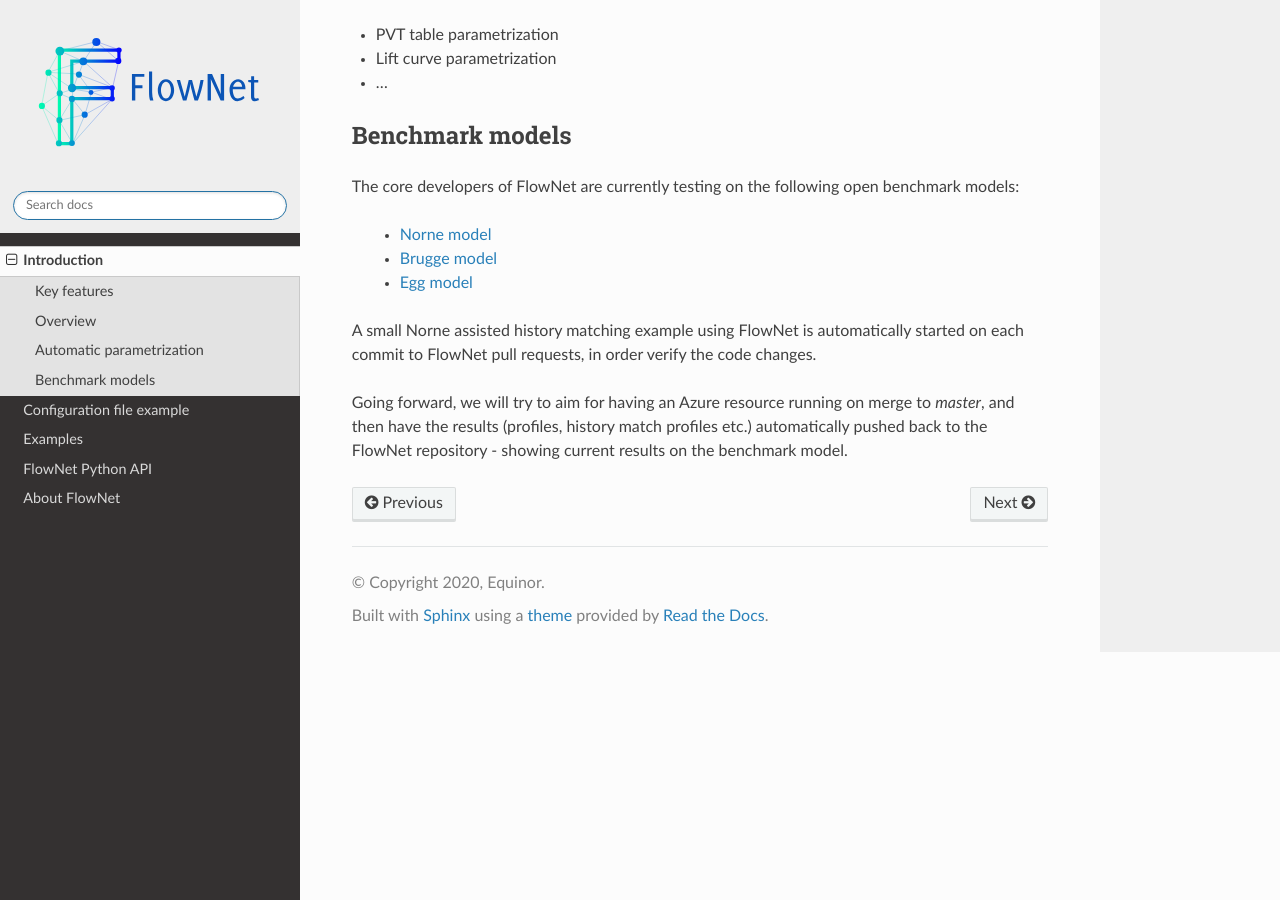
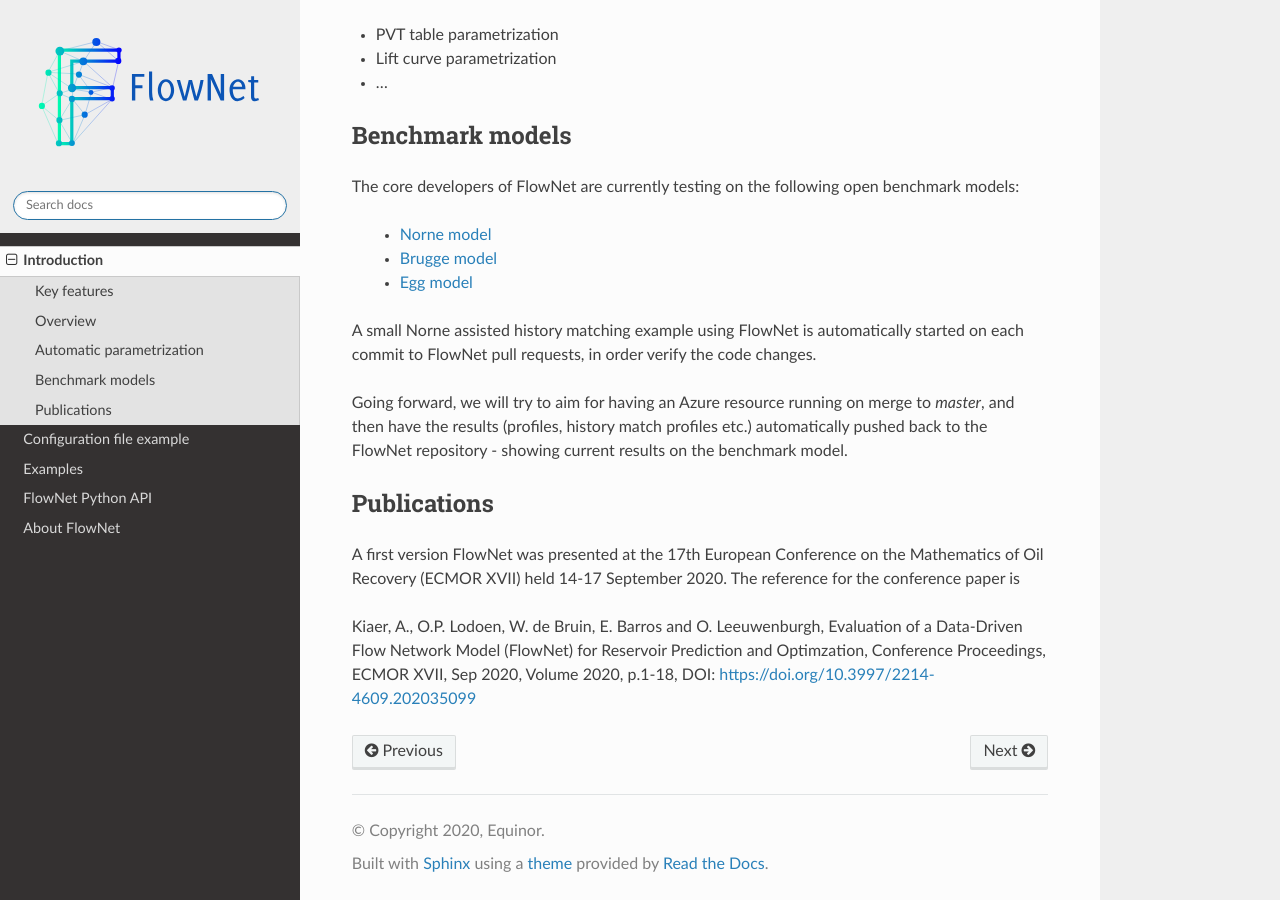
Before and after one commit to equinor/flownet, a Sphinx documentation site: the page built from docs/introduction.rst, in a window 1280 px wide and 900 px high, scrolled down 2055 px. Built offline with Sphinx 7.4.7 and the Read the Docs theme 2.0.0, drawn with Linux system fonts in a browser that asks for light colours.

Commit message:
added reference to documentation

```diff
--- a/docs/introduction.rst
+++ b/docs/introduction.rst
@@ -88,3 +88,13 @@ on each commit to FlowNet pull requests, in order verify the code changes.
 Going forward, we will try to aim for having an Azure resource running on merge to `master`,
 and then have the results (profiles, history match profiles etc.) automatically pushed back
 to the FlowNet repository - showing current results on the benchmark model.
+
+Publications
+============
+
+A first version FlowNet was presented at the 17th European Conference on the Mathematics of Oil Recovery
+(ECMOR XVII) held 14-17 September 2020. The reference for the conference paper is
+
+Kiaer, A., O.P. Lodoen, W. de Bruin, E. Barros and O. Leeuwenburgh, Evaluation of a Data-Driven
+Flow Network Model (FlowNet) for Reservoir Prediction and Optimzation, Conference Proceedings, ECMOR XVII,
+Sep 2020, Volume 2020, p.1-18, DOI: https://doi.org/10.3997/2214-4609.202035099
```
